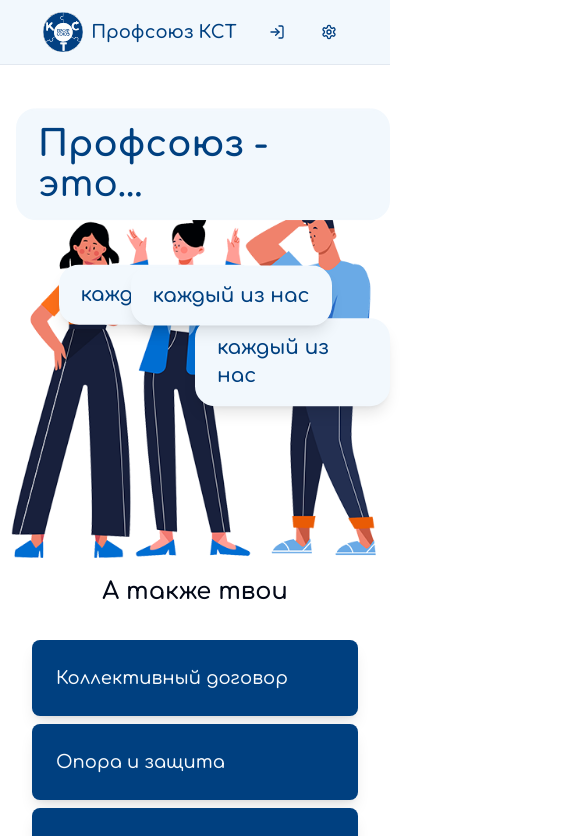
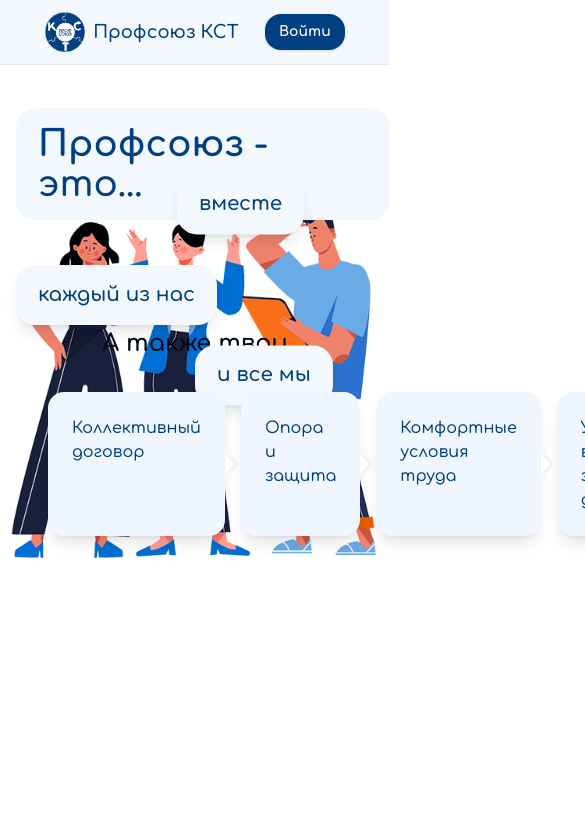
Before and after one commit to NikolaKaplin/profsouz, a Next.js app: page / in a window 390 px wide. Shown: the top 836 px of the page, 585 px wide, since content can reach past the window. Built offline with nearby package versions, Linux system fonts and the light colour scheme.

Commit message:
edit home page

```diff
--- a/src/app/(landing)/landing.module.css
+++ b/src/app/(landing)/landing.module.css
@@ -24,11 +24,11 @@
   animation-duration: 300ms;
 }
 
-
-/* Block arrow styling
 .arrowBlock {
   position: relative;
-    transition: transform 0.3s ease, box-shadow 0.3s ease;
+  transition:
+    transform 0.3s ease,
+    box-shadow 0.3s ease;
   cursor: pointer;
 }
 
@@ -46,7 +46,7 @@
   border-top: 10px solid transparent;
   border-bottom: 10px solid transparent;
   filter: drop-shadow(2px 0 2px rgba(0, 0, 0, 0.1));
-} */
+}
 
 @media screen and (min-width: 720px) {
   .container {
@@ -75,3 +75,28 @@
     opacity: 100%;
   }
 }
+
+.login_button_hover {
+  list-style: none;
+  color: #003f81;
+  border: none;
+  background-color: inherit;
+  box-shadow:
+    -5px -4px 10px #feffff,
+    3px 4px 10px #ddeaf4;
+}
+
+.login_button {
+  display: flex;
+  align-items: center;
+  justify-content: center;
+  gap: 12px;
+  font-size: 15px;
+  font-weight: 600;
+  height: 40px;
+  border-radius: 20px;
+  border-width: 2px;
+  white-space: nowrap;
+  padding: 0 1rem;
+  box-shadow: inset;
+}
--- a/src/app/(landing)/layout.tsx
+++ b/src/app/(landing)/layout.tsx
@@ -1,6 +1,6 @@
 import "~/styles/globals.css";
 
-import { Comfortaa } from "next/font/google"
+import { Comfortaa } from "next/font/google";
 import { type Metadata } from "next";
 import Header from "~/components/shared/header";
 import { Providers } from "~/components/shared/providers";
--- a/src/app/(landing)/page.tsx
+++ b/src/app/(landing)/page.tsx
@@ -5,24 +5,39 @@ import landing from "./landing.module.css";
 export default function MainScreen() {
   return (
     <section id="mainscreen">
-      <div className={`${landing.container} container w-full relative mx-auto px-4 py-12`}>
+      <div
+        className={`${landing.container} container relative mx-auto w-full px-4 py-12`}
+      >
         <div className="bubbles-container mb-16">
-          <div className={`${landing.bubble} mb-8`} style={{"--duration": "1.1s"} as any} >
-            <h1 className="text-primary text-4xl font-semibold">
+          <div
+            className={`${landing.bubble} mb-8`}
+            style={{ "--duration": "1.1s" } as any}
+          >
+            <h1 className="text-4xl font-semibold text-primary">
               <b>Профсоюз</b> - это...
             </h1>
           </div>
-          <AbsoluteBubble duration={1200} className="left-[15%] top-[40%]">каждый из нас</AbsoluteBubble>
-          <AbsoluteBubble duration={1300} className="left-[50%] top-[50%]">каждый из нас</AbsoluteBubble>
-          <AbsoluteBubble duration={1250} className="right-[15%] top-[40%]">каждый из нас</AbsoluteBubble>
-        </div>
-      </div>
-      <div className="container">
+          <AbsoluteBubble
+            duration={1200}
+            className="top-[40%] lg:left-[18%] lg:top-[24%]"
+          >
+            каждый из нас
+          </AbsoluteBubble>
+          <AbsoluteBubble
+            duration={1300}
+            className="left-[50%] top-[55%] lg:left-[50%] lg:top-[50%]"
+          >
+            и все мы
+          </AbsoluteBubble>
+          <AbsoluteBubble duration={1250} className="right-[22%] top-[22%]">
+            вместе
+          </AbsoluteBubble>
+          <div className="container pt-[60%]">
             <div>
               <h2 className="mb-8 text-center text-2xl font-semibold">
                 А также твои
               </h2>
-          <div className="grid md:grid-cols-2 gap-2">
+              <div className="flex gap-4">
                 <AdvantageCard>Коллективный договор</AdvantageCard>
                 <AdvantageCard>Опора и защита</AdvantageCard>
                 <AdvantageCard>Комфортные условия труда</AdvantageCard>
@@ -30,26 +45,37 @@ export default function MainScreen() {
               </div>
             </div>
           </div>
+        </div>
+      </div>
     </section>
   );
 }
 
-function AbsoluteBubble({children, duration, className}: {children: string; duration: number; className?: string}) {
+function AbsoluteBubble({
+  children,
+  duration,
+  className,
+}: {
+  children: string;
+  duration: number;
+  className?: string;
+}) {
   return (
-    <div className={`${landing.bubble} shadow-lg ${className}`} style={{"--duration": `${duration}ms`} as any} >
-      <h3 className="text-primary text-xl font-semibold">
-        {children}
-      </h3>
+    <div
+      className={`${landing.bubble} shadow-lg ${className}`}
+      style={{ "--duration": `${duration}ms` } as any}
+    >
+      <h3 className="text-xl font-semibold text-primary">{children}</h3>
     </div>
-  )
+  );
 }
 
-function AdvantageCard({children}: {children: string}) {
+function AdvantageCard({ children }: { children: string }) {
   return (
-    <div className={`${landing.arrowBlock} relative rounded-lg bg-primary text-primary-foreground p-6 transition-transform duration-300 shadow-lg`}>
-      <h4 className="text-lg font-medium">
-        {children}
-      </h4>
+    <div
+      className={`${landing.arrowBlock} relative rounded-2xl bg-blue-50 p-6 text-[#003f81] shadow-lg transition-transform duration-300`}
+    >
+      <h4 className="font-medium">{children}</h4>
     </div>
-  )
+  );
 }
--- a/src/components/shared/header.tsx
+++ b/src/components/shared/header.tsx
@@ -1,14 +1,14 @@
 import Link from "next/link";
-import { Settings, LogIn } from "lucide-react";
+import { Settings, LogIn, ArrowRight, ShoppingCart } from "lucide-react";
 import { Button } from "../ui/button";
-
+import landing from "../../app/(landing)/landing.module.css";
 export type HeadItem = {
   path: string;
   title: string;
   icon?: JSX.Element;
 };
 
-export default function Navbar({items}: {items: HeadItem[]}) {
+export default function Navbar({ items }: { items: HeadItem[] }) {
   return (
     <nav className="border-b bg-[#F2F8FD]">
       <div className="container flex h-16 items-center justify-around text-[14px] text-[#003f81]">
@@ -21,7 +21,7 @@ export default function Navbar({items}: {items: HeadItem[]}) {
               height={40}
               className="rounded-full"
             />
-            <span className="text-primary text-lg font-semibold text-[#003f81]">
+            <span className="text-lg font-semibold text-[#003f81] text-primary">
               Профсоюз КСТ
             </span>
           </Link>
@@ -30,7 +30,7 @@ export default function Navbar({items}: {items: HeadItem[]}) {
               <div className="hidden items-center gap-6 md:flex" key={i}>
                 <Link
                   href={item.path}
-                  className="hover:text-primary text-sm font-medium"
+                  className="text-sm font-medium hover:text-primary"
                 >
                   <span className="no-underline hover:underline">
                     {item.title}
@@ -40,14 +40,10 @@ export default function Navbar({items}: {items: HeadItem[]}) {
             );
           })}
         </div>
-        <div className="flex items-center gap-4">
-          <Button variant="ghost" size="icon">
-            <LogIn className="h-5 w-5" />
-          </Button>
-          <Button variant="ghost" size="icon">
-            <Settings className="h-5 w-5" />
-          </Button>
-        </div>
+        <Button className="group relative w-20 rounded-2xl bg-[#003f81]">
+          <b className="group-hover:hidden">Войти</b>
+          <LogIn className="hidden group-hover:block group-hover:animate-pulse" />
+        </Button>{" "}
       </div>
     </nav>
   );
```
Lines whose indentation alone changed are shown as unchanged.
